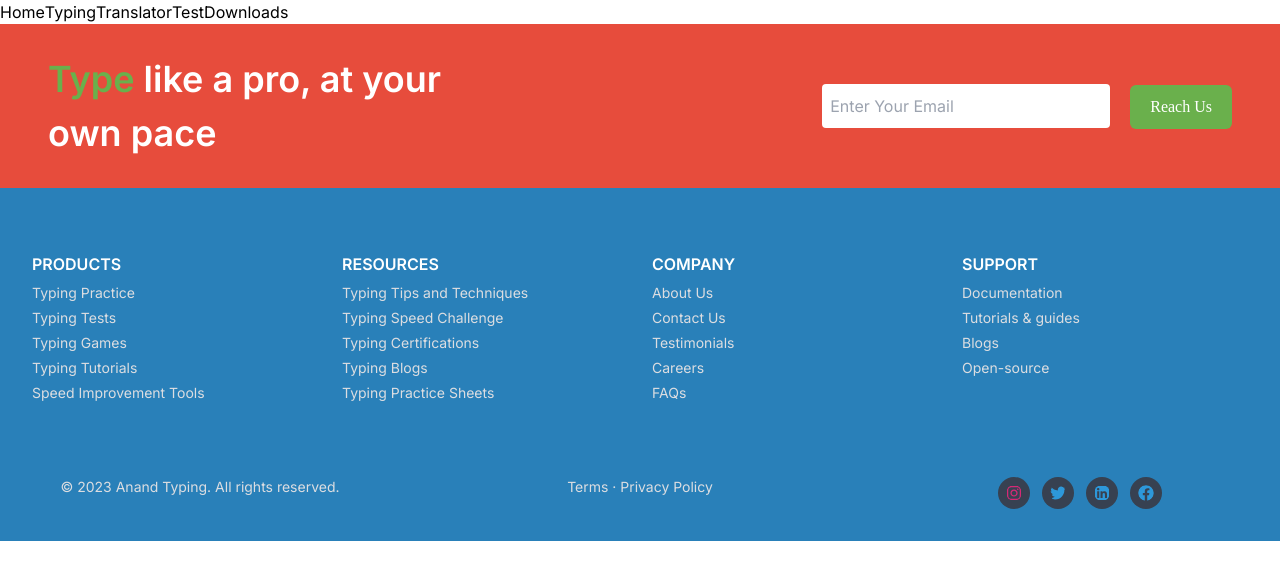
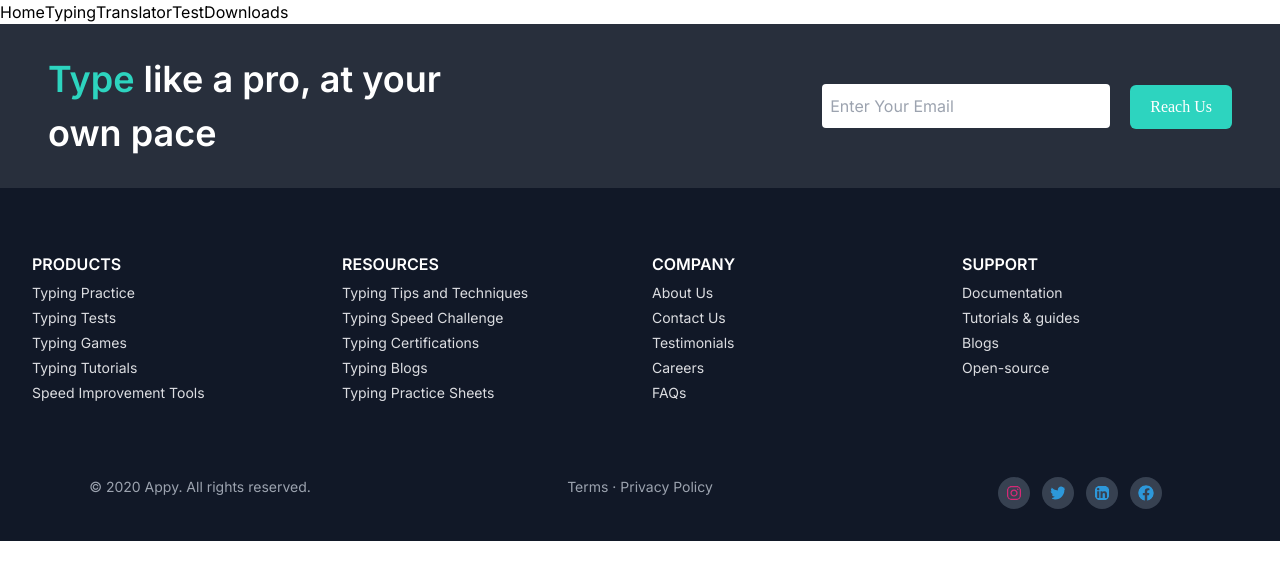
Before and after one commit to jyotsna-jha/typing-software, a Next.js app: page / in a window 1280 px wide. Shown: the top 580 px of the page. Built offline with nearby package versions, Linux system fonts and the light colour scheme.

Commit message:
footer commit2

```diff
--- a/components/Footer/Footer.jsx
+++ b/components/Footer/Footer.jsx
@@ -5,29 +5,36 @@ import { Icons } from "./Menu";
 
 const Footer = () => {
   return (
-    <footer className="bg-[#2980b9] text-white">
-      <div className="md:flex md:justify-between md:items-center sm:px-12 px-4 bg-[#e74c3c] py-7">
+    <footer className="bg-gray-900 text-white">
+      <div className="md:flex md:justify-between md:items-center sm:px-12 px-4 bg-[#ffffff19] py-7">
         <h1
-          className="lg:text-4xl text-3xl md:mb-0 mb-6 lg:leading-normal font-semibold md:w-2/5"
+          className="lg:text-4xl text-3xl md:mb-0 mb-6 lg:leading-normal font-semibold
+         md:w-2/5"
         >
-          <span className="text-[#6ab04c]">Type </span>like a pro, at your own pace
+          <span className="text-teal-400">Type</span> like a pro, at your own pace
+
         </h1>
         <div>
           <input
             type="text"
             placeholder="Enter Your Email"
-            className="text-[#2d98da] sm:w-72 w-full sm:mr-5 mr-1 lg:mb-0 mb-4 py-2.5 rounded px-2 focus:outline-none"
+            className="text-gray-800
+           sm:w-72 w-full sm:mr-5 mr-1 lg:mb-0 mb-4 py-2.5 rounded px-2 focus:outline-none"
           />
           <button
-            className="bg-[#6ab04c] hover:bg-[#e74c3c] duration-300 px-5 py-2.5 font-[Poppins] rounded-md text-white md:w-auto w-full"
+            className="bg-teal-400 hover:bg-teal-500 duration-300 px-5 py-2.5 font-[Poppins]
+           rounded-md text-white md:w-auto w-full"
           >
             Reach Us
           </button>
         </div>
       </div>
       <ItemsContainer />
-      <div className="grid grid-cols-1 sm:grid-cols-2 lg:grid-cols-3 gap-10 text-center pt-2 text-[#dcdde1] text-sm pb-8">
-        <span>© 2023 Anand Typing. All rights reserved.</span>
+      <div
+        className="grid grid-cols-1 sm:grid-cols-2 lg:grid-cols-3 gap-10
+      text-center pt-2 text-gray-400 text-sm pb-8"
+      >
+        <span>© 2020 Appy. All rights reserved.</span>
         <span>Terms · Privacy Policy</span>
         <SocialIcons Icons={Icons} />
       </div>
```
